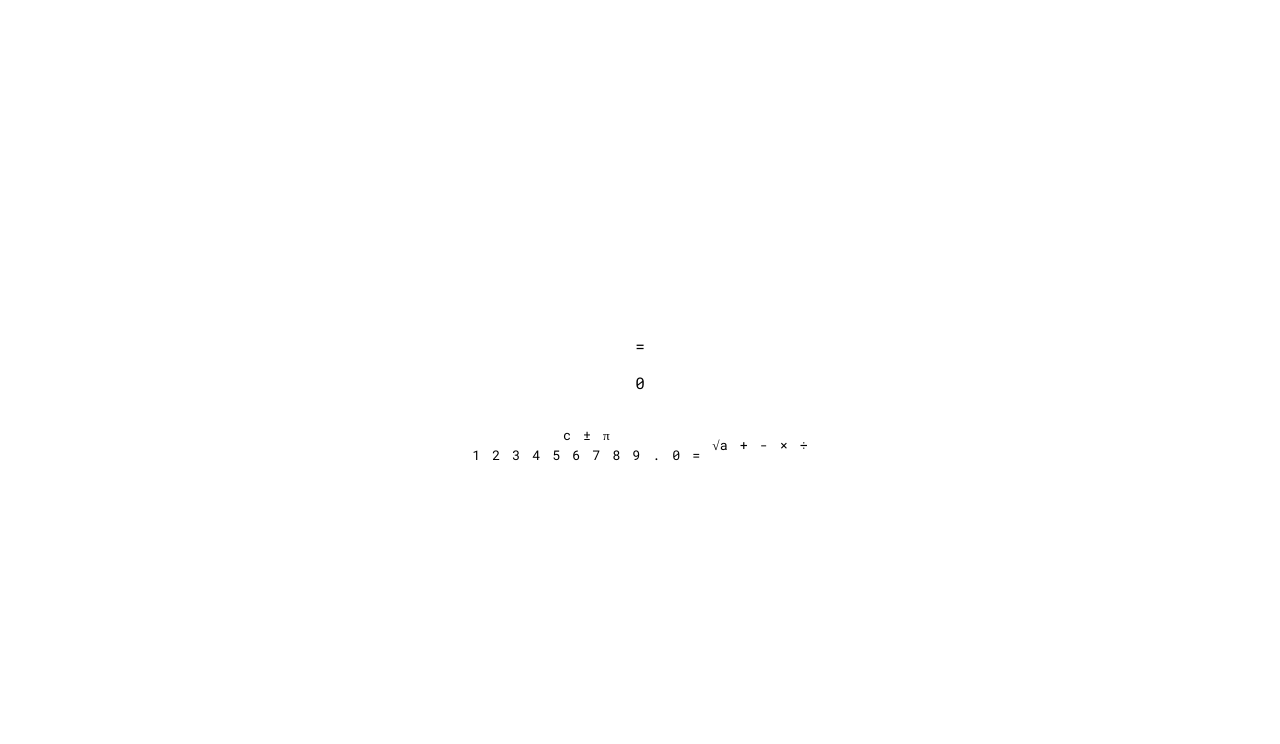
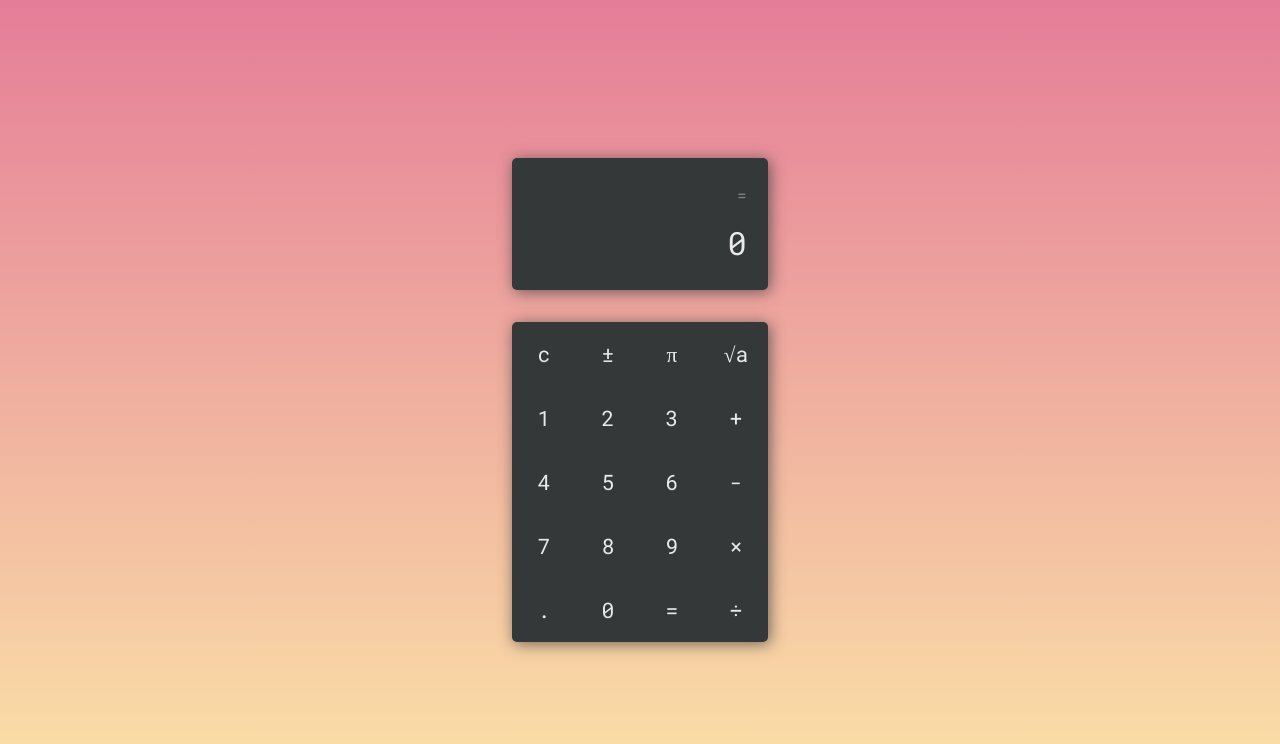
Before and after one commit to snacksncode/calculator-js, a website: page index.html in a window 1280 px wide. Drawn offline with Linux system fonts and the light colour scheme.

Commit message:
fixed style.css

```diff
--- a/src/style.css
+++ b/src/style.css
@@ -1,17 +1,7 @@
 @import 'https://fonts.googleapis.com/css?family=Roboto+Mono';
-//vars
-$btn-size: 4rem; //scales whole calculator
-$light: #eaeaea;
-$accent: #cf6a6c;
-$bg_d: #222222;
-$bg_2: #fbe3a7; //blue: #71a6d7;
-$bg_1: #e57d98;
-$purple: #542437;
-$black: #343838;
-//css
 * {
-  box-sizing: border-box;
-}
+  box-sizing: border-box; }
+
 body {
   user-select: none;
   margin: 0;
@@ -22,86 +12,76 @@ body {
   justify-content: center;
   align-items: center;
   font-family: 'Roboto Mono';
-	font-size: $btn-size;
-	background: linear-gradient(to bottom, $bg_1, $bg_2);
-}
+  font-size: 4rem;
+  background: linear-gradient(to bottom, #e57d98, #fbe3a7); }
 
 button {
-  width: $btn-size;
-  font-size: $btn-size / 3;
-  height: $btn-size;
+  width: 4rem;
+  font-size: 1.33333rem;
+  height: 4rem;
   background: none;
   font-family: 'Roboto Mono';
-	color: $light;
+  color: #eaeaea;
   border: none;
   cursor: pointer;
-	transition: color 300ms ease-in-out;
-	&:hover {
-		color: $bg_2;
-	}
-	&:focus {
-		outline: none;
-	}
-}
+  transition: color 300ms ease-in-out; }
+  button:hover {
+    color: #fbe3a7; }
+  button:focus {
+    outline: none; }
+
 .calculator {
   position: relative;
-  width: 4 * $btn-size;
+  width: 16rem;
   border-radius: 5px;
-  background: $black;
-  box-shadow: rgba($black, 0.7) 2px 2px 15px;
-}
+  background: #343838;
+  box-shadow: rgba(52, 56, 56, 0.7) 2px 2px 15px; }
 
 .grid {
   display: grid;
   grid-template-columns: auto auto;
   grid-template-rows: auto auto;
-  grid-template-areas: 'func oper' 'num oper';
-}
+  grid-template-areas: 'func oper' 'num oper'; }
 
 .calc-display {
-  width: 4 * $btn-size;
+  width: 16rem;
   border-radius: 5px;
-  background: $black;
-  box-shadow: rgba($black, 0.7) 2px 2px 15px;
-	padding: $btn-size / 2.5 $btn-size / 3;
+  background: #343838;
+  box-shadow: rgba(52, 56, 56, 0.7) 2px 2px 15px;
+  padding: 1.6rem 1.33333rem;
   text-align: right;
-	color: $light;
-	//border-bottom: 3px solid $accent;
-  margin-bottom: 2rem;
-  .current {
+  color: #eaeaea;
+  margin-bottom: 2rem; }
+  .calc-display .current {
     margin-top: 1rem;
-    font-size: $btn-size / 2;
-  }
-  .entered {
-    color: darken($light, 40);
-    font-size: $btn-size / 4;
-  }
-}
+    font-size: 2rem; }
+  .calc-display .entered {
+    color: #848484;
+    font-size: 1rem; }
 
 .calc-numbers {
   grid-area: num;
-	width: 3 * $btn-size;
+  width: 12rem;
   display: flex;
   justify-content: flex-end;
   flex-wrap: wrap;
-  float: left;
-}
+  float: left; }
+
 .calc-functions {
   grid-area: func;
-  width: 3 * $btn-size;
+  width: 12rem;
   display: flex;
   justify-content: center;
   flex-wrap: wrap;
-  float: left;
-}
+  float: left; }
+
 .calc-operations {
   grid-area: oper;
-  width: $btn-size;
+  width: 4rem;
   display: flex;
   justify-content: center;
   flex-wrap: wrap;
-  float: left;
-}
+  float: left; }
 
 /* CIRCLE MOD
 button {
```
Lines whose indentation alone changed are shown as unchanged.
